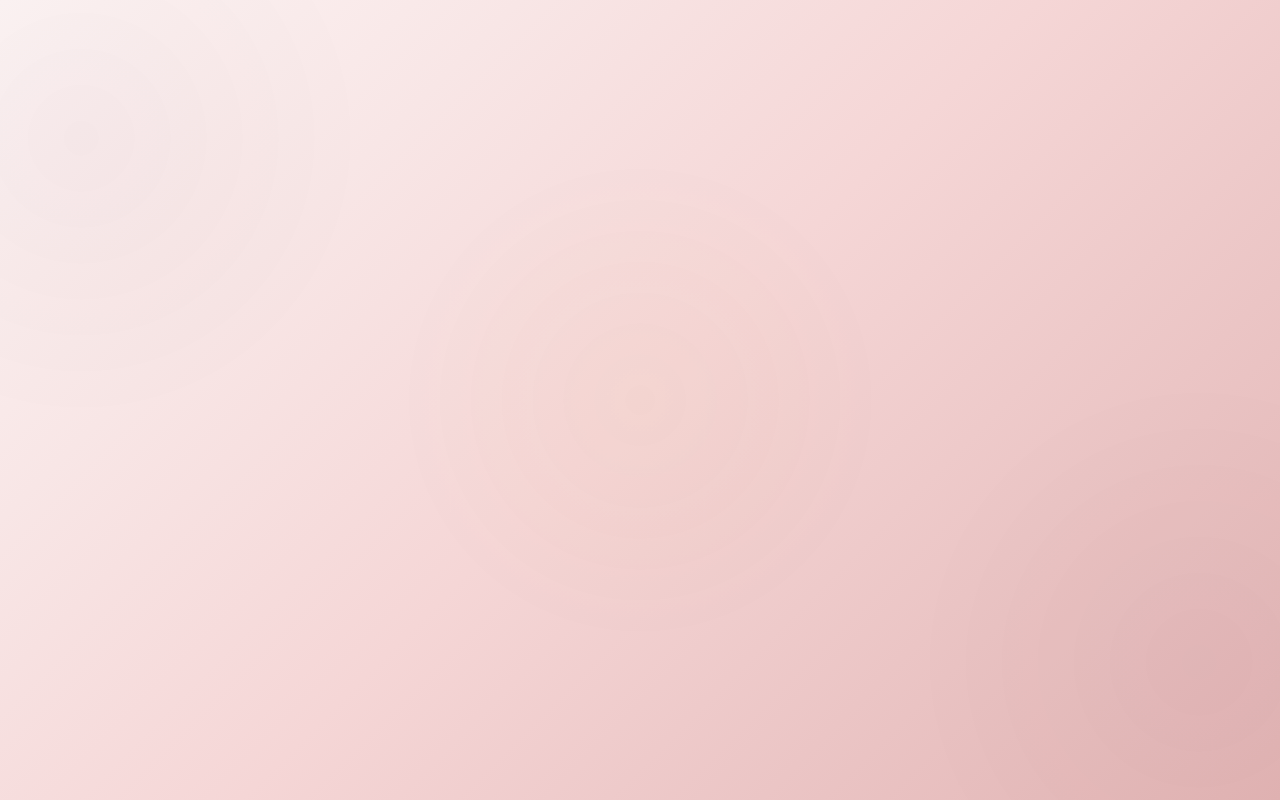
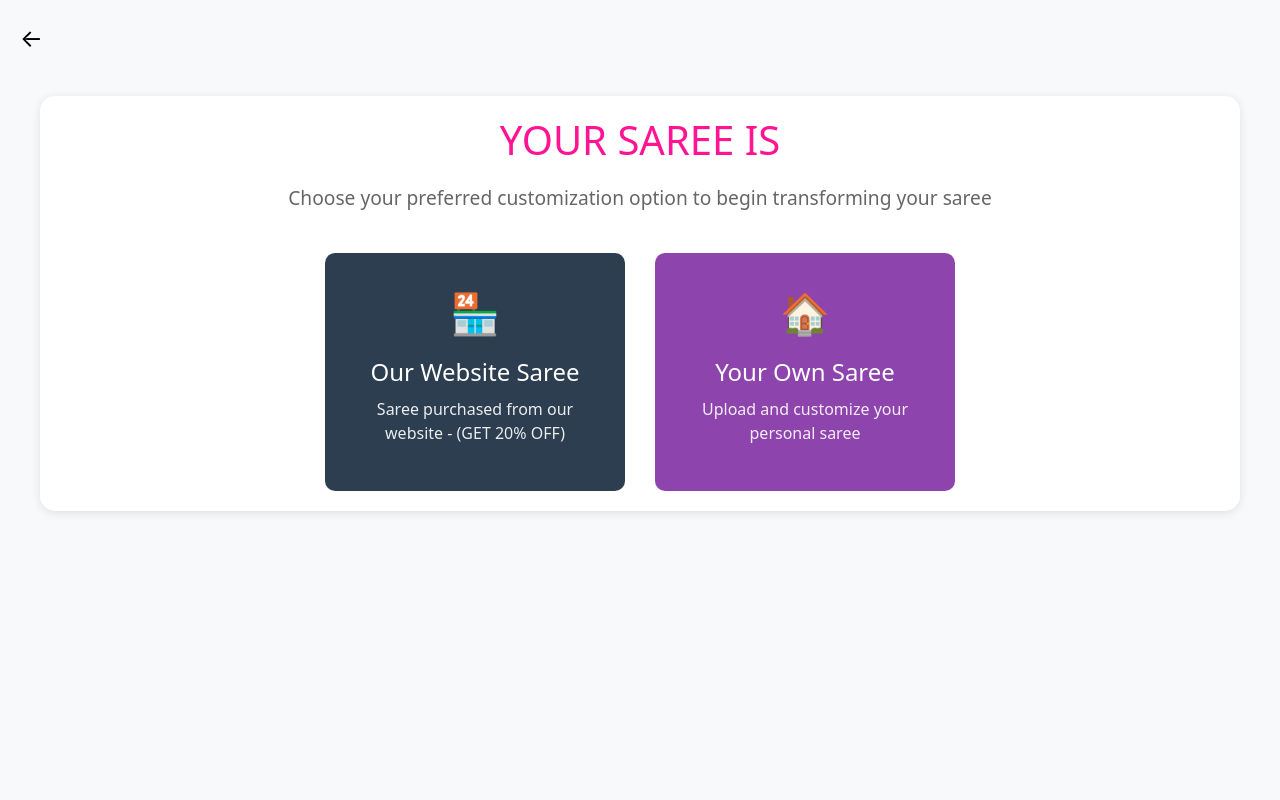
Before and after one commit to NishadiFernando/ITPM_-_NEW, a React (Create React App) app in the folder frontend/: page /customize in a window 1280 px wide. Before the commit this address had no page. Built offline with nearby package versions, Linux system fonts and the light colour scheme.

Commit message:
customization page eka heduwa

```diff
--- a/frontend/src/App.js
+++ b/frontend/src/App.js
@@ -8,12 +8,8 @@ import AdminEdit from './admin_edit';
 import AboutUs from './AboutUs';
 import Admin from './Admin';
 import FlashSale from './FlashSale';
-
-
 import TailorHome from './Tailor/TailorHome';
-
-
-
+import CustomizationPage from './Tailor/CustomizationPage';
 
 // Wrap App with Router
 function AppWrapper() {
@@ -27,8 +23,8 @@ function AppWrapper() {
                 <Route path="/about" element={<AboutUs />} />
                 <Route path="/flash-sale" element={<FlashSale />} />
 
-
                 <Route path="/customization" element={<TailorHome />} />
+                <Route path="/customize" element={<CustomizationPage />} />
 
             </Routes>
         </Router>
--- /dev/null
+++ b/frontend/src/Tailor/CustomizationPage.js
@@ -0,0 +1,121 @@
+import React from 'react';
+import { Link } from 'react-router-dom';
+
+const CustomizationPage = () => {
+  const styles = {
+    container: {
+      minHeight: '100vh',
+      backgroundColor: '#f8f9fa',
+      padding: '20px',
+    },
+    header: {
+      display: 'flex',
+      alignItems: 'center',
+      marginBottom: '40px',
+    },
+    backButton: {
+      textDecoration: 'none',
+      color: '#000',
+      fontSize: '24px',
+      marginRight: '20px',
+    },
+    content: {
+      maxWidth: '1200px',
+      margin: '0 auto',
+      padding: '20px',
+      backgroundColor: 'white',
+      borderRadius: '15px',
+      boxShadow: '0 2px 10px rgba(0,0,0,0.1)',
+    },
+    title: {
+      color: '#FF1493',
+      fontSize: '2.5rem',
+      textAlign: 'center',
+      marginBottom: '20px',
+    },
+    subtitle: {
+      color: '#666',
+      textAlign: 'center',
+      fontSize: '1.2rem',
+      marginBottom: '40px',
+    },
+    optionsContainer: {
+      display: 'flex',
+      justifyContent: 'center',
+      gap: '30px',
+      flexWrap: 'wrap',
+    },
+    optionCard: {
+      width: '300px',
+      padding: '30px',
+      borderRadius: '10px',
+      textAlign: 'center',
+      cursor: 'pointer',
+      textDecoration: 'none',
+      transition: 'transform 0.2s',
+    },
+    websiteSaree: {
+      backgroundColor: '#2C3E50',
+      color: 'white',
+    },
+    ownSaree: {
+      backgroundColor: '#8E44AD',
+      color: 'white',
+    },
+    cardIcon: {
+      fontSize: '40px',
+      marginBottom: '15px',
+    },
+    cardTitle: {
+      fontSize: '1.5rem',
+      marginBottom: '10px',
+    },
+    cardDescription: {
+      fontSize: '1rem',
+      opacity: '0.9',
+    }
+  };
+
+  return (
+    <div style={styles.container}>
+      <div style={styles.header}>
+        <Link to="/" style={styles.backButton}>
+          ←
+        </Link>
+      </div>
+
+      <div style={styles.content}>
+        <h1 style={styles.title}>YOUR SAREE IS</h1>
+        <p style={styles.subtitle}>
+          Choose your preferred customization option to begin transforming your saree
+        </p>
+
+        <div style={styles.optionsContainer}>
+          <Link
+            to="/website-saree"
+            style={{...styles.optionCard, ...styles.websiteSaree}}
+          >
+            <div style={styles.cardIcon}>🏪</div>
+            <h2 style={styles.cardTitle}>Our Website Saree</h2>
+            <p style={styles.cardDescription}>
+              Saree purchased from our website - (GET 20% OFF)
+            </p>
+          </Link>
+
+          <Link
+            to="/own-saree"
+            style={{...styles.optionCard, ...styles.ownSaree}}
+          >
+            <div style={styles.cardIcon}>🏠</div>
+            <h2 style={styles.cardTitle}>Your Own Saree</h2>
+            <p style={styles.cardDescription}>
+              Upload and customize your personal saree
+            </p>
+          </Link>
+        </div>
+      </div>
+    </div>
+  );
+};
+
+export default CustomizationPage;
```
